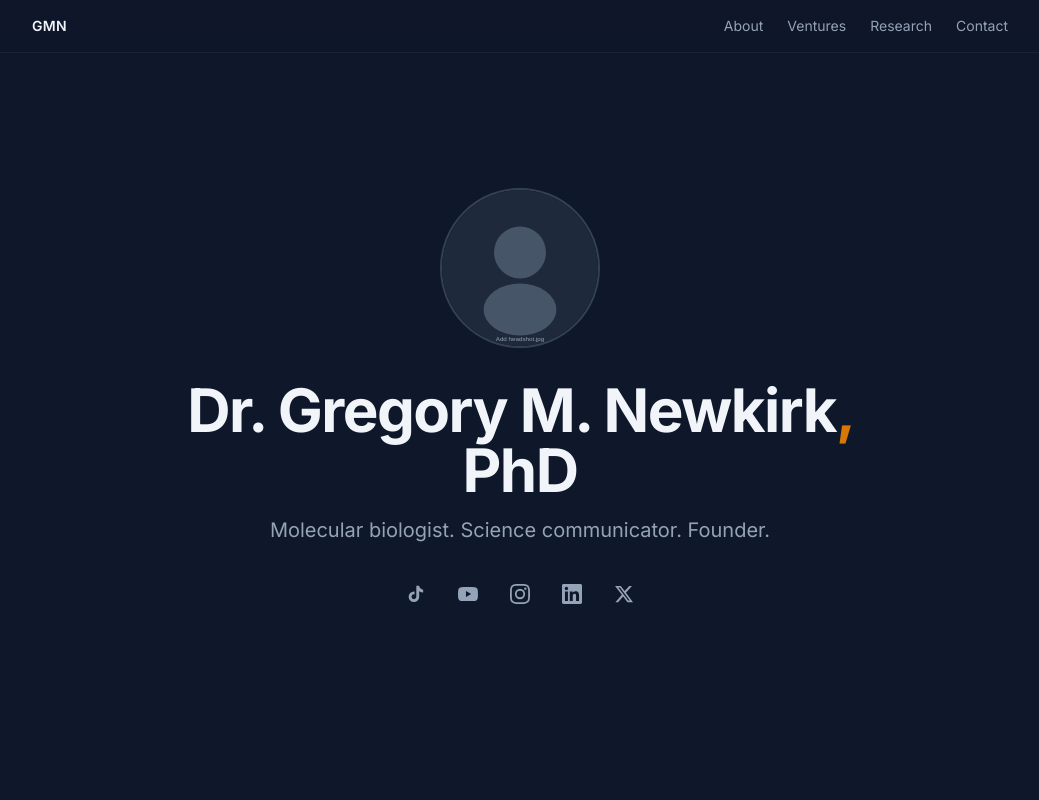
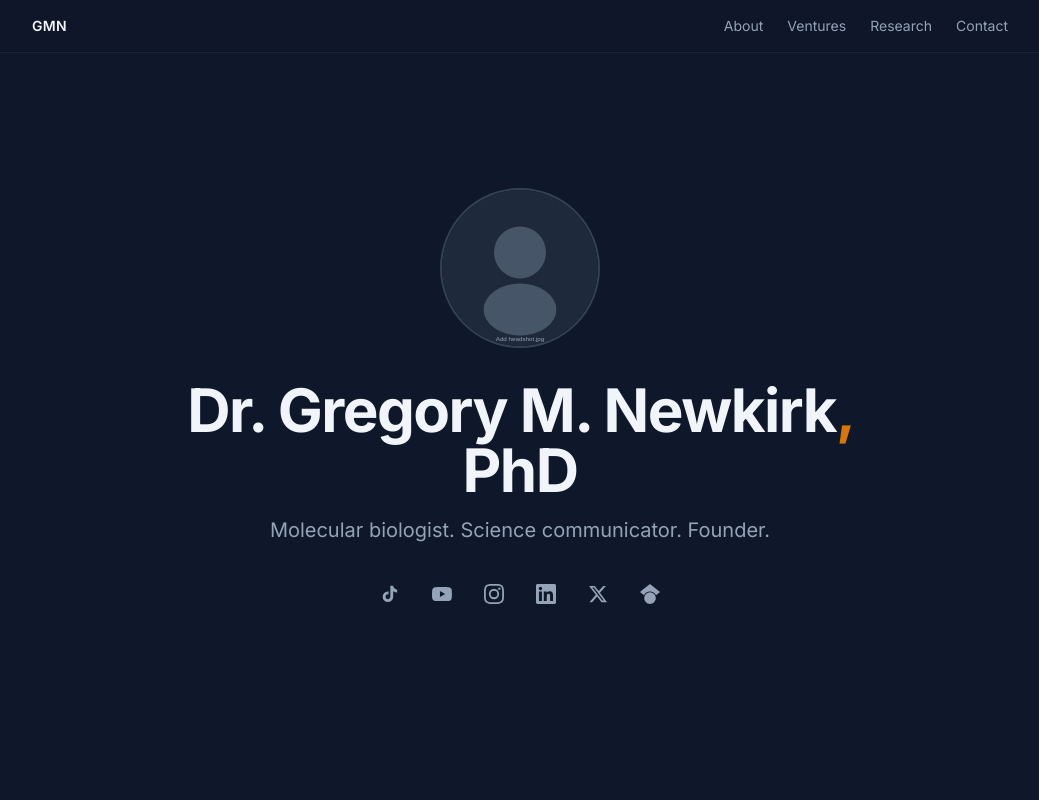
Before and after one commit to gregnewkirk/gregnewkirk-com, a Next.js app: page / in a window 1280 px wide. Shown: the top 800 px of the page, without its empty margins (120-1159 px from the left). Built offline with nearby package versions, Linux system fonts and the light colour scheme.

Commit message:
Add Google Scholar link to socials

```diff
--- a/src/app/page.tsx
+++ b/src/app/page.tsx
@@ -43,6 +43,15 @@ const socials = [
     icon: (
       <svg viewBox="0 0 24 24" fill="currentColor" className="w-5 h-5">
         <path d="M18.244 2.25h3.308l-7.227 8.26 8.502 11.24H16.17l-5.214-6.817L4.99 21.75H1.68l7.73-8.835L1.254 2.25H8.08l4.713 6.231zm-1.161 17.52h1.833L7.084 4.126H5.117z" />
+      </svg>
+    ),
+  },
+  {
+    name: "Google Scholar",
+    href: "https://scholar.google.com/citations?user=sI--g3gAAAAJ&hl=en",
+    icon: (
+      <svg viewBox="0 0 24 24" fill="currentColor" className="w-5 h-5">
+        <path d="M12 24a7 7 0 1 1 0-14 7 7 0 0 1 0 14zm0-24L0 9.5l4.838 3.94A8 8 0 0 1 12 9a8 8 0 0 1 7.162 4.44L24 9.5z" />
       </svg>
     ),
   },
```
